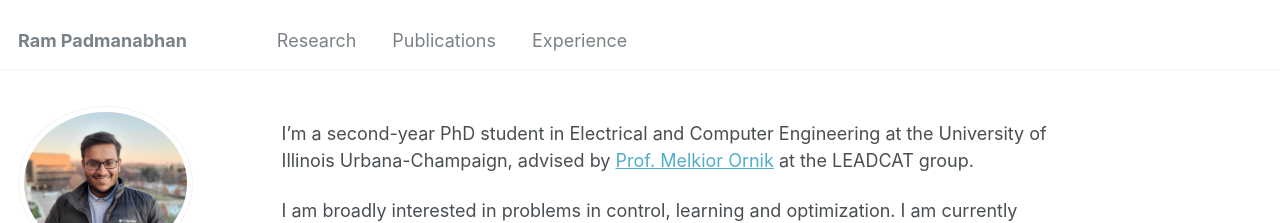
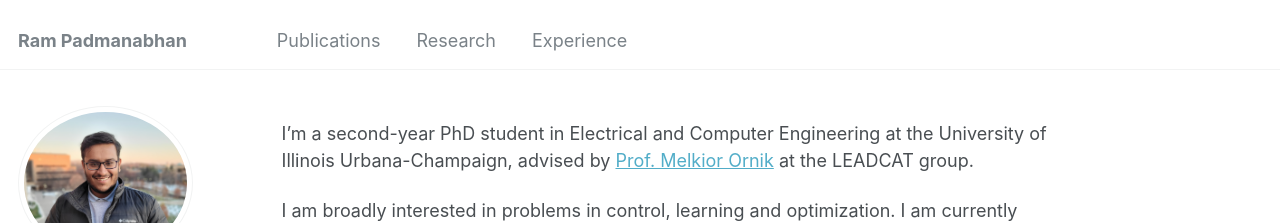
Before and after one commit to ram-p/ram-p.github.io, a Jekyll site: the page built from _pages/about.md, in a window 1280 px wide. Shown: the top 223 px of the page. Built offline with Jekyll 4.4.1, drawn with Linux system fonts in a browser that asks for light colours; part of the change alters nothing that is shown.

Commit message:
Updates-2

```diff
--- a/_data/navigation.yml
+++ b/_data/navigation.yml
@@ -1,10 +1,11 @@
 # main links links
 main:
-  - title: "Research"
-    url: /research/
 
   - title: "Publications"
     url: /publications/
 
+  - title: "Research"
+    url: /research/
+
   - title: "Experience"
     url: /experience/
```
Also changed, not shown: 2 other files.
